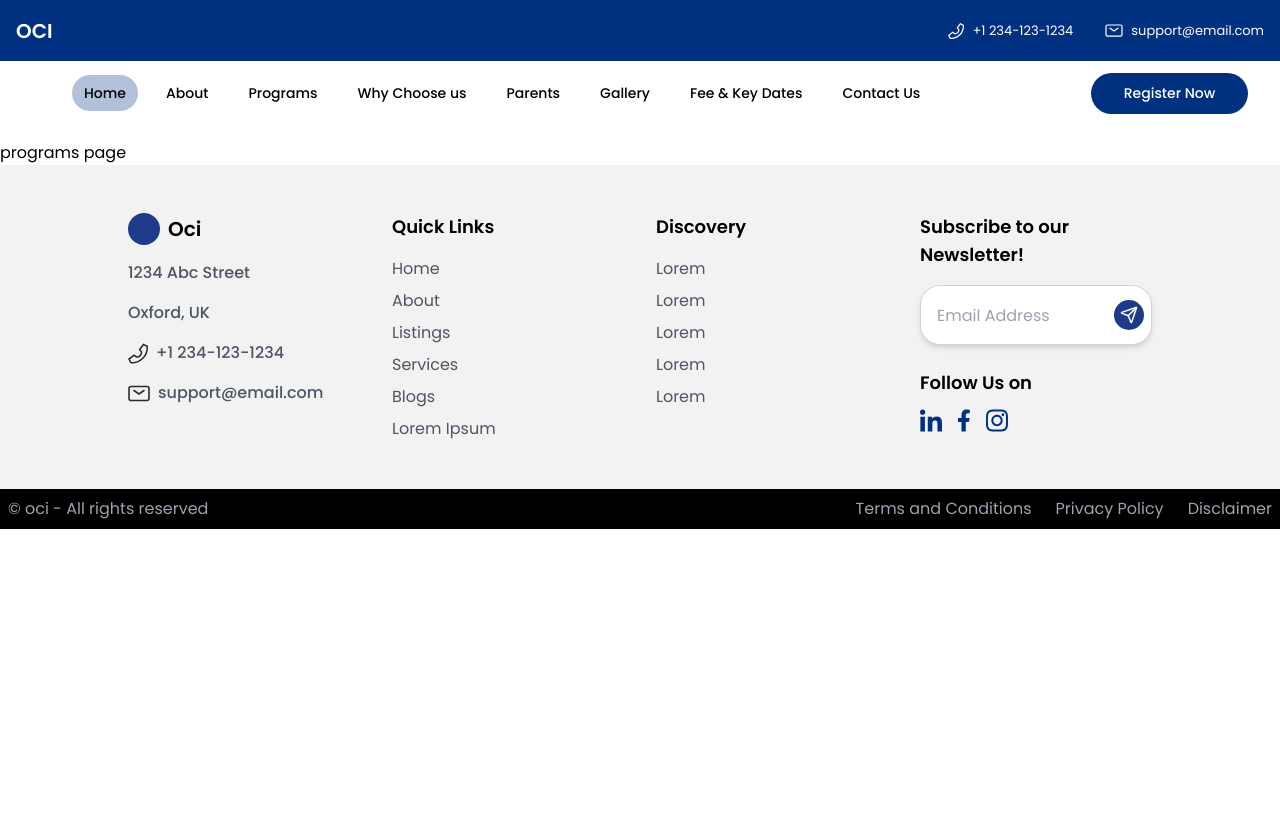
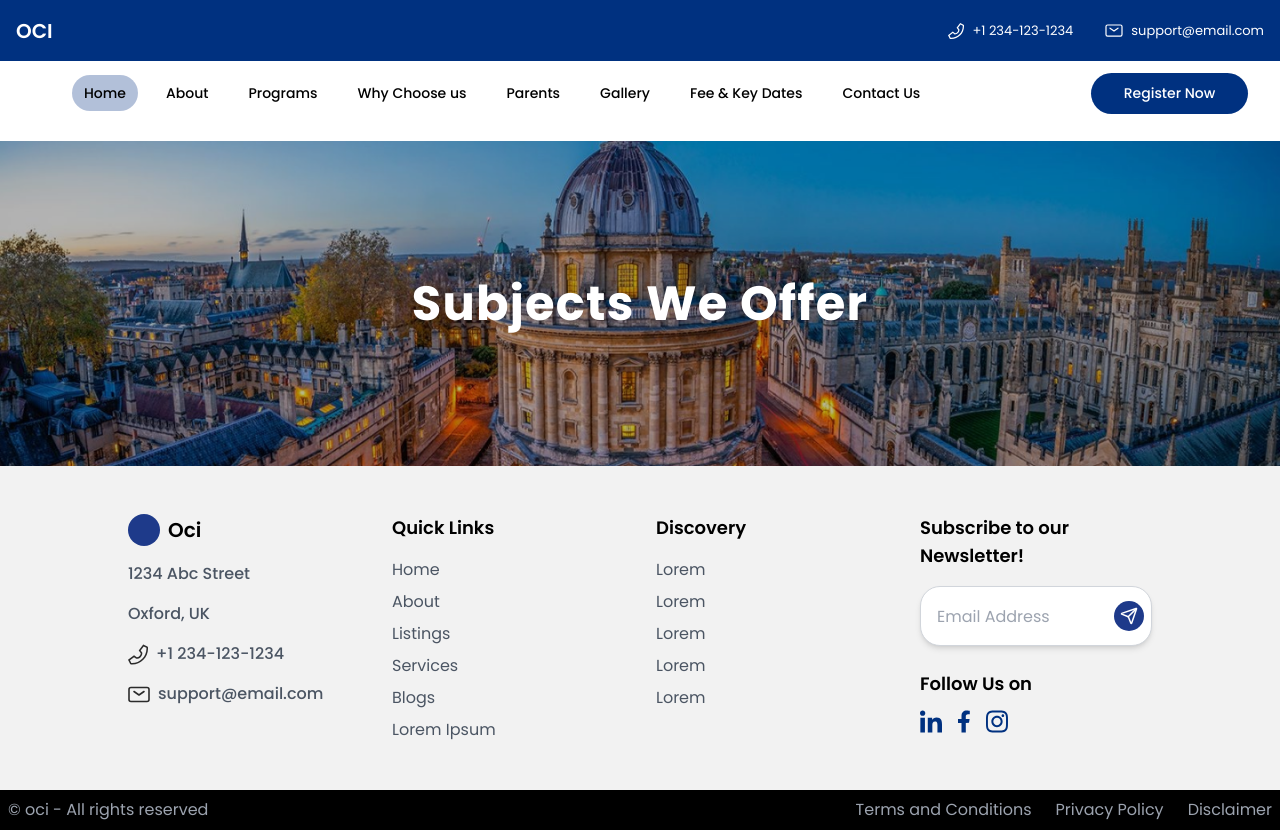
Before and after one commit to uzair-7886/osi, a Next.js app: page /programs in a window 1280 px wide. Before the commit the page ends 800 px from the top, so only its background shows below. Built offline with nearby package versions, Linux system fonts and the light colour scheme.

Commit message:
Hero Banner and Fix: person image on blue summer banner

```diff
--- a/app/components/home/SummerBanner.jsx
+++ /dev/null
@@ -1,40 +0,0 @@
-import React from 'react';
-
-const SummerBanner = () => {
-  return (
-    <div className="max-w-6xl mx-auto py-4 px-4 md:py-10">
-      <div className="relative bg-[#1e3a8a] rounded-3xl overflow-hidden md:w-[1200px] md:h-[260px]">
-        <div className="flex flex-col md:flex-row items-center justify-between p-3 md:p-5">
-          <div className="relative w-full md:w-1/3 mb-6 md:mb-0">
-            <div className="relative w-full h-full overflow-hidden">
-              <img
-                src="/images/person.png"
-                alt="Student"
-                className="object-cover w-full h-full transform scale-150 "
-              />
-            </div>
-          </div>
-
-          <div className="md:w-2/3 md:pl-8 text-white">
-            <h2 className="text-2xl md:text-3xl font-bold mb-4">
-              Ready To Make Summer 2025 Memorable?
-            </h2>
-            <p className="mb-6 text-gray-200 text-sm md:text-base">
-              Join us at the Oxford Summer Institute for an unforgettable
-              journey of academic excellence, cultural immersion, and
-              lifelong connections.
-            </p>
-            <button className="bg-orange text-white px-6 py-2 rounded-full mb-5">
-              Register Now
-            </button>
-          </div>
-
-          <div className="absolute top-4 right-4 w-12 h-12 rounded-full bg-blue-400 opacity-20"></div>
-          <div className="absolute bottom-4 right-20 w-8 h-8 rounded-full bg-blue-400 opacity-10"></div>
-        </div>
-      </div>
-    </div>
-  );
-};
-
-export default SummerBanner;
--- /dev/null
+++ b/app/components/shared/HeroBanner.jsx
@@ -0,0 +1,25 @@
+import React from 'react';
+
+const HeroBanner = ({ text }) => {
+  return (
+    <div className="relative w-full">
+      <img
+        src="/images/banner.png"
+        alt="Banner background"
+        className="w-full h-auto object-cover"
+      />
+
+      <div className="absolute inset-0 bg-black/10" />
+
+      <div className="absolute inset-0 flex items-center justify-center">
+        <div className="w-full max-w-7xl mx-auto px-4 sm:px-6 lg:px-8">
+          <h1 className="text-2xl sm:text-3xl md:text-4xl lg:text-5xl font-bold text-white text-center tracking-wide">
+            {text}
+          </h1>
+        </div>
+      </div>
+    </div>
+  );
+};
+
+export default HeroBanner;
--- /dev/null
+++ b/app/components/shared/SummerBanner.jsx
@@ -0,0 +1,41 @@
+import React from 'react';
+
+const SummerBanner = () => {
+  return (
+    <div className="max-w-6xl mx-auto py-4 px-4 md:py-10">
+      <div className="relative">
+        <div className="hidden md:block absolute left-0 bottom-0 w-[300px] sm:w-[350px] md:w-[500px] -mb-24 -ml-4 md:-ml-8 z-10">
+          <img
+            src="/images/person.png"
+            alt="Student"
+            className="w-full h-auto object-contain transform -translate-y-16"
+          />
+        </div>
+
+        <div className="relative bg-[#1e3a8a] rounded-3xl overflow-hidden min-h-[260px] z-0">
+          <div className="flex flex-col md:flex-row items-center justify-end p-6 md:p-8">
+            <div className="hidden md:block w-[400px]" />
+
+            <div className="md:w-2/3 text-white text-center md:text-left">
+              <h2 className="text-2xl md:text-3xl font-bold mb-4">
+                Ready To Make Summer 2025 Memorable?
+              </h2>
+              <p className="mb-6 text-gray-200 text-sm md:text-base">
+                Join us at the Oxford Summer Institute for an unforgettable
+                journey of academic excellence, cultural immersion, and
+                lifelong connections.
+              </p>
+              <button className="bg-orange text-white px-6 py-2 rounded-full hover:bg-orange-600 transition-colors">
+                Register Now
+              </button>
+            </div>
+          </div>
+          <div className="absolute top-4 right-4 w-12 h-12 rounded-full bg-blue-400 opacity-20" />
+          <div className="absolute bottom-4 right-20 w-8 h-8 rounded-full bg-blue-400 opacity-10" />
+        </div>
+      </div>
+    </div>
+  );
+};
+
+export default SummerBanner;
--- a/app/page.js
+++ b/app/page.js
@@ -6,7 +6,7 @@ import ImageSlideshow from "./components/home/ImageSlideshow";
 import ProgramsSection from "./components/home/ProgramsSection";
 import RegisterHeroSection from "./components/home/RegisterHeroSection";
 import Subjects from "./components/home/Subjects";
-import SummerBanner from "./components/home/SummerBanner";
+import SummerBanner from "./components/shared/SummerBanner";
 import TestimonialsSlider from "./components/home/TestimonialsSlider";
 import { LearningGrid } from "./components/home/ImagesGrid";
 import { LivingGrid } from "./components/home/ImagesGrid";
--- a/app/programs/page.js
+++ b/app/programs/page.js
@@ -1,8 +1,11 @@
 import React from 'react'
+import HeroBanner from '../components/shared/HeroBanner'
 
 function page() {
   return (
-    <div>programs page</div>
+    <>
+      <HeroBanner text="Subjects We Offer" />
+    </>
   )
 }
 
```
Also changed, not shown: public/images/banner.png (added).
